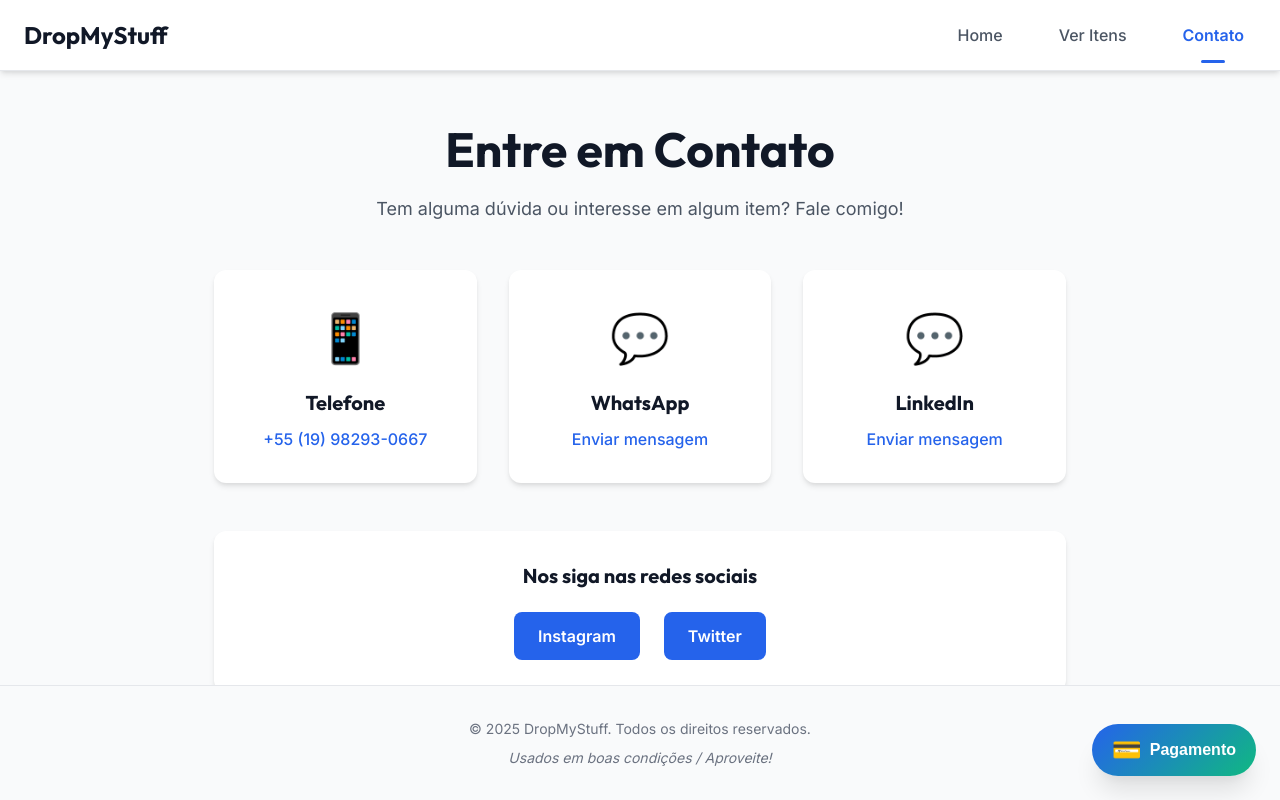
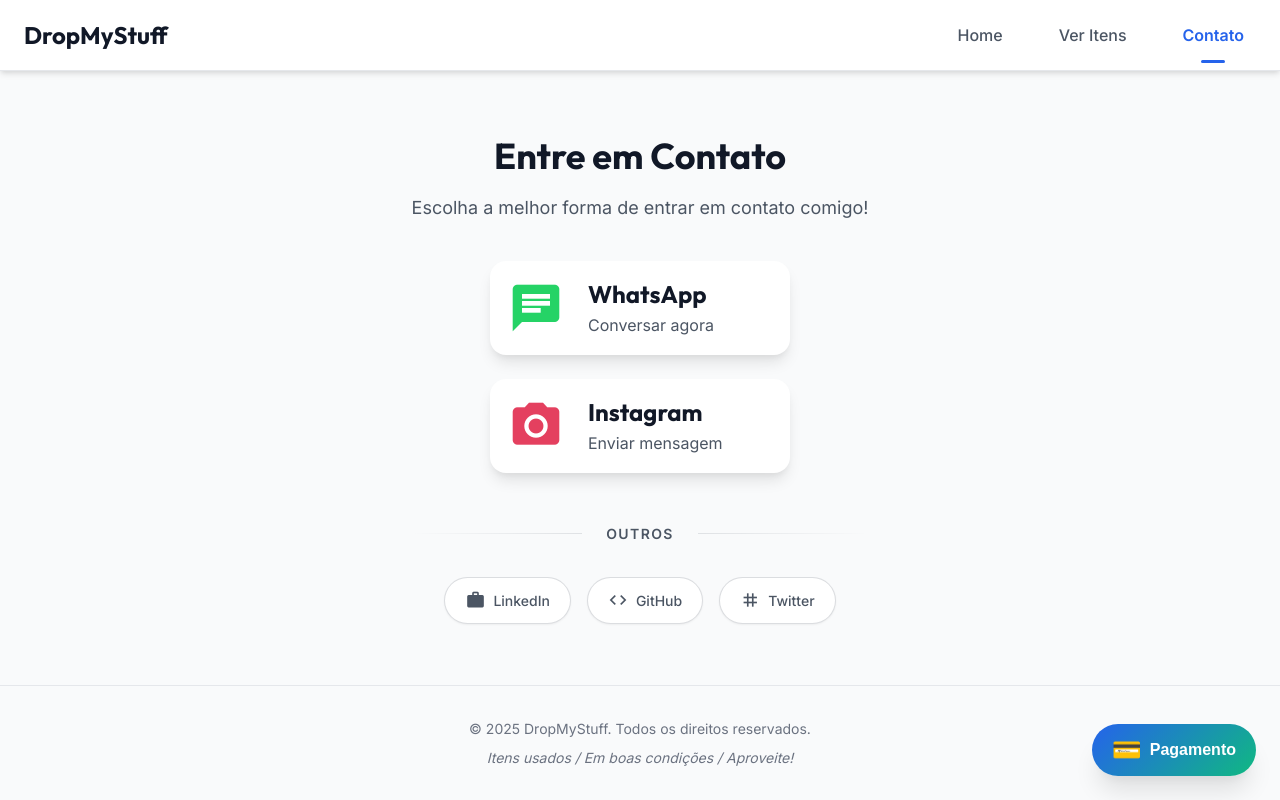
Before and after one commit to bragabriel/drop-my-stuff, an Angular app: page /contact in a window 1280 px wide. Built offline with nearby package versions, Linux system fonts and the light colour scheme.

Commit message:
style: improve contact-page style

```diff
--- a/src/app/components/footer/footer.component.ts
+++ b/src/app/components/footer/footer.component.ts
@@ -7,7 +7,7 @@ import { Component } from '@angular/core';
     <footer class="footer">
       <div class="container footer-content">
         <p>&copy; {{ currentYear }} DropMyStuff. Todos os direitos reservados.</p>
-        <p class="footer-tagline">Usados em boas condições / Aproveite!</p>
+        <p class="footer-tagline">Itens usados / Em boas condições / Aproveite!</p>
       </div>
     </footer>
   `,
--- a/src/app/pages/contact/contact-page.component.scss
+++ b/src/app/pages/contact/contact-page.component.scss
@@ -4,9 +4,12 @@
     min-height: 100%;
     padding: $spacing-12 $spacing-6;
     background-color: $surface;
+    display: flex;
+    flex-direction: column;
+    justify-content: center;
 
     .container {
-        max-width: 900px;
+        max-width: 800px;
         margin: 0 auto;
         text-align: center;
         animation: fadeIn 0.8s ease-out;
@@ -14,92 +17,181 @@
 
     h1 {
         margin-bottom: $spacing-4;
+        font-size: $text-4xl;
     }
 
     .intro {
         font-size: $text-lg;
         color: $text-secondary;
-        margin-bottom: $spacing-12;
+        margin-bottom: $spacing-10;
     }
 }
 
-.contact-methods {
+// Primary contacts - WhatsApp & Instagram
+.primary-contacts {
     display: grid;
-    grid-template-columns: repeat(auto-fit, minmax(250px, 1fr));
-    gap: $spacing-8;
-    margin-bottom: $spacing-12;
+    grid-template-columns: repeat(auto-fit, minmax(240px, 300px));
+    justify-content: center;
+    gap: $spacing-6;
+    margin-bottom: $spacing-10;
 }
 
-.contact-item {
-    background-color: $white;
-    padding: $spacing-8;
-    border-radius: $radius-lg;
-    box-shadow: $shadow-md;
+.primary-card {
+    background: $white;
+    padding: $spacing-4;
+    border-radius: $radius-xl;
+    box-shadow: $shadow-lg;
     transition: all $transition-normal;
+    text-decoration: none;
+    display: flex;
+    align-items: center;
+    gap: $spacing-6;
+    cursor: pointer;
+    border: 2px solid transparent;
+    position: relative;
+    overflow: hidden;
+
+    &::before {
+        content: '';
+        position: absolute;
+        top: 0;
+        left: 0;
+        right: 0;
+        height: 4px;
+        background: currentColor;
+        transform: scaleX(0);
+        transition: transform $transition-normal;
+    }
 
     &:hover {
         transform: translateY(-4px);
         box-shadow: $shadow-xl;
+        border-color: currentColor;
+
+        &::before {
+            transform: scaleX(1);
+        }
+
+        .icon {
+            transform: scale(1.1) rotate(5deg);
+        }
     }
 
     .icon {
-        font-size: $text-5xl;
-        margin-bottom: $spacing-4;
+        font-size: 3.5rem;
+        transition: transform $transition-normal;
+        color: inherit;
+        flex-shrink: 0;
+    }
+
+    .content {
+        text-align: left;
+        flex: 1;
     }
 
     h3 {
-        font-size: $text-xl;
-        margin-bottom: $spacing-3;
+        font-size: $text-2xl;
+        margin-bottom: $spacing-1;
         color: $text-primary;
+        font-weight: $font-bold;
     }
 
-    a {
+    p {
         font-size: $text-base;
-        color: $primary-blue;
-        text-decoration: none;
-        font-weight: $font-medium;
-        transition: color $transition-fast;
+        color: $text-secondary;
+        margin: 0;
+    }
+
+    // Color themes
+    &.whatsapp {
+        color: #25D366;
 
         &:hover {
-            color: $primary-blue-hover;
-            text-decoration: underline;
+            background: linear-gradient(135deg, $white 0%, rgba(#25D366, 0.05) 100%);
+        }
+    }
+
+    &.instagram {
+        color: #E4405F;
+
+        &:hover {
+            background: linear-gradient(135deg, $white 0%, rgba(#E4405F, 0.05) 100%);
         }
     }
 }
 
-.social-links {
-    background-color: $white;
-    padding: $spacing-8;
-    border-radius: $radius-lg;
-    box-shadow: $shadow-md;
+// Divider
+.divider {
+    position: relative;
+    margin: $spacing-12 0 $spacing-8 0;
+    text-align: center;
 
-    h3 {
-        font-size: $text-xl;
-        margin-bottom: $spacing-6;
+    &::before {
+        content: '';
+        position: absolute;
+        top: 50%;
+        left: 0;
+        right: 0;
+        height: 1px;
+        background: linear-gradient(90deg, transparent, rgba($text-secondary, 0.2), transparent);
+    }
+
+    .divider-text {
+        position: relative;
+        display: inline-block;
+        padding: 0 $spacing-6;
+        background: $surface;
+        color: $text-secondary;
+        font-size: $text-sm;
+        font-weight: $font-semibold;
+        text-transform: uppercase;
+        letter-spacing: 0.1em;
+    }
+}
+
+// Secondary contacts
+.secondary-contacts {
+    display: flex;
+    justify-content: center;
+    gap: $spacing-4;
+    flex-wrap: wrap;
+}
+
+.secondary-link {
+    display: inline-flex;
+    align-items: center;
+    gap: $spacing-2;
+    padding: $spacing-3 $spacing-5;
+    background: $white;
+    border: 1px solid rgba($text-secondary, 0.2);
+    border-radius: $radius-full;
+    text-decoration: none;
+    color: $text-secondary;
+    font-size: $text-sm;
+    font-weight: $font-medium;
+    transition: all $transition-fast;
+    box-shadow: $shadow-sm;
+
+    .material-icons {
+        font-size: 1.25rem;
+    }
+
+    &:hover {
+        transform: translateY(-2px);
+        box-shadow: $shadow-md;
+        border-color: currentColor;
         color: $text-primary;
     }
 
-    .social-icons {
-        display: flex;
-        justify-content: center;
-        gap: $spacing-6;
-        flex-wrap: wrap;
+    // Specific colors on hover
+    &.linkedin:hover {
+        color: #0A66C2;
+        background: rgba(#0A66C2, 0.05);
     }
 
-    .social-link {
-        display: inline-block;
-        padding: $spacing-3 $spacing-6;
-        background-color: $primary-blue;
-        color: $white;
-        border-radius: $radius-md;
-        text-decoration: none;
-        font-weight: $font-semibold;
-        transition: all $transition-fast;
-
-        &:hover {
-            background-color: $primary-blue-hover;
-            transform: scale(1.05);
-        }
+    &.twitter:hover {
+        color: #1DA1F2;
+        background: rgba(#1DA1F2, 0.05);
     }
 }
 
@@ -115,8 +207,30 @@
     }
 }
 
+// Responsive
 @media (max-width: $breakpoint-tablet) {
-    .contact-methods {
+    .primary-contacts {
         grid-template-columns: 1fr;
     }
+
+    .primary-card {
+        .icon {
+            font-size: 3rem;
+        }
+
+        h3 {
+            font-size: $text-xl;
+        }
+    }
 }
+
+@media (max-width: 480px) {
+    .secondary-contacts {
+        flex-direction: column;
+        align-items: stretch;
+    }
+
+    .secondary-link {
+        justify-content: center;
+    }
+}
--- a/src/app/pages/contact/contact-page.component.ts
+++ b/src/app/pages/contact/contact-page.component.ts
@@ -7,34 +7,45 @@ import { Component } from '@angular/core';
     <section class="contact-page">
       <div class="container">
         <h1>Entre em Contato</h1>
-        <p class="intro">Tem alguma dúvida ou interesse em algum item? Fale comigo!</p>
+        <p class="intro">Escolha a melhor forma de entrar em contato comigo!</p>
 
-        <div class="contact-methods">
-          <div class="contact-item">
-            <div class="icon">📱</div>
-            <h3>Telefone</h3>
-            <a href="tel:+5519982930667">+55 (19) 98293-0667</a>
-          </div>
+        <div class="primary-contacts">
+          <a href="https://wa.me/5519982930667" target="_blank" class="primary-card whatsapp">
+            <span class="material-icons icon">chat</span>
+            <div class="content">
+              <h3>WhatsApp</h3>
+              <p>Conversar agora</p>
+            </div>
+          </a>
 
-          <div class="contact-item">
-            <div class="icon">💬</div>
-            <h3>WhatsApp</h3>
-            <a href="https://wa.me/5511999999999" target="_blank">Enviar mensagem</a>
-          </div>
-
-           <div class="contact-item">
-            <div class="icon">💬</div>
-            <h3>LinkedIn</h3>
-            <a href="https://www.linkedin.com/in/gabriel-braga-da-silva/" target="_blank">Enviar mensagem</a>
-          </div>
+          <a href="https://www.instagram.com/gabrielbraga.gbs/" target="_blank" class="primary-card instagram">
+            <span class="material-icons icon">photo_camera</span>
+            <div class="content">
+              <h3>Instagram</h3>
+              <p>Enviar mensagem</p>
+            </div>
+          </a>
         </div>
 
-        <div class="social-links">
-          <h3>Nos siga nas redes sociais</h3>
-          <div class="social-icons">
-            <a href="https://www.instagram.com/gabrielbraga.gbs/" class="social-link">Instagram</a>
-            <a href="https://x.com/gbraga_dev" class="social-link">Twitter</a>
-          </div>
+        <div class="divider">
+          <span class="divider-text">Outros</span>
+        </div>
+
+        <div class="secondary-contacts">
+          <a href="https://www.linkedin.com/in/gabriel-braga-da-silva/" target="_blank" class="secondary-link linkedin">
+            <span class="material-icons">work</span>
+            <span class="text">LinkedIn</span>
+          </a>
+
+          <a href="https://github.com/bragabriel" target="_blank" class="secondary-link github">
+            <span class="material-icons">code</span>
+            <span class="text">GitHub</span>
+          </a>
+
+          <a href="https://x.com/gbraga_dev" target="_blank" class="secondary-link twitter">
+            <span class="material-icons">tag</span>
+            <span class="text">Twitter</span>
+          </a>
         </div>
       </div>
     </section>
--- a/src/app/pages/items/items-page.component.ts
+++ b/src/app/pages/items/items-page.component.ts
@@ -12,7 +12,7 @@ import { CardComponent } from '../../components/card/card.component';
       <div class="container">
         <div class="page-header">
           <h1>Itens Disponíveis</h1>
-          <p>Navegue por nossa seleção de itens à venda</p>
+          <p>Navegue pela seleção de itens à venda</p>
         </div>
         <div class="items-grid">
           @for (item of items; track item.id) {
--- a/src/index.html
+++ b/src/index.html
@@ -6,6 +6,7 @@
   <base href="/">
   <meta name="viewport" content="width=device-width, initial-scale=1">
   <link rel="icon" type="image/x-icon" href="favicon.ico">
+  <link href="https://fonts.googleapis.com/icon?family=Material+Icons" rel="stylesheet">
 </head>
 <body>
   <app-root></app-root>
```
